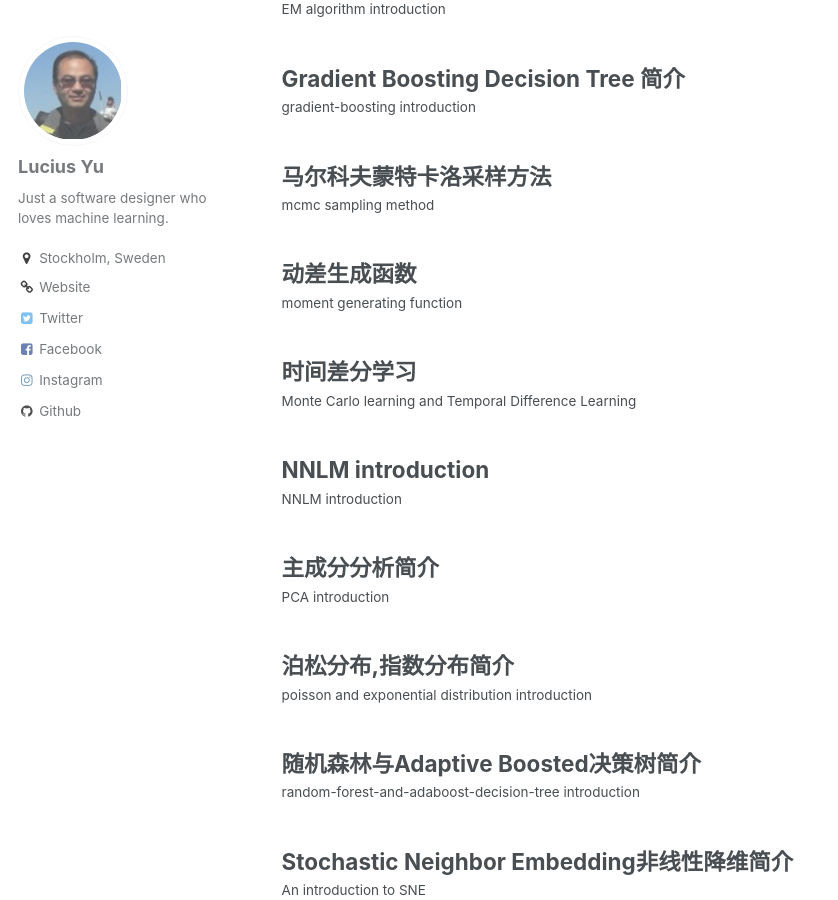
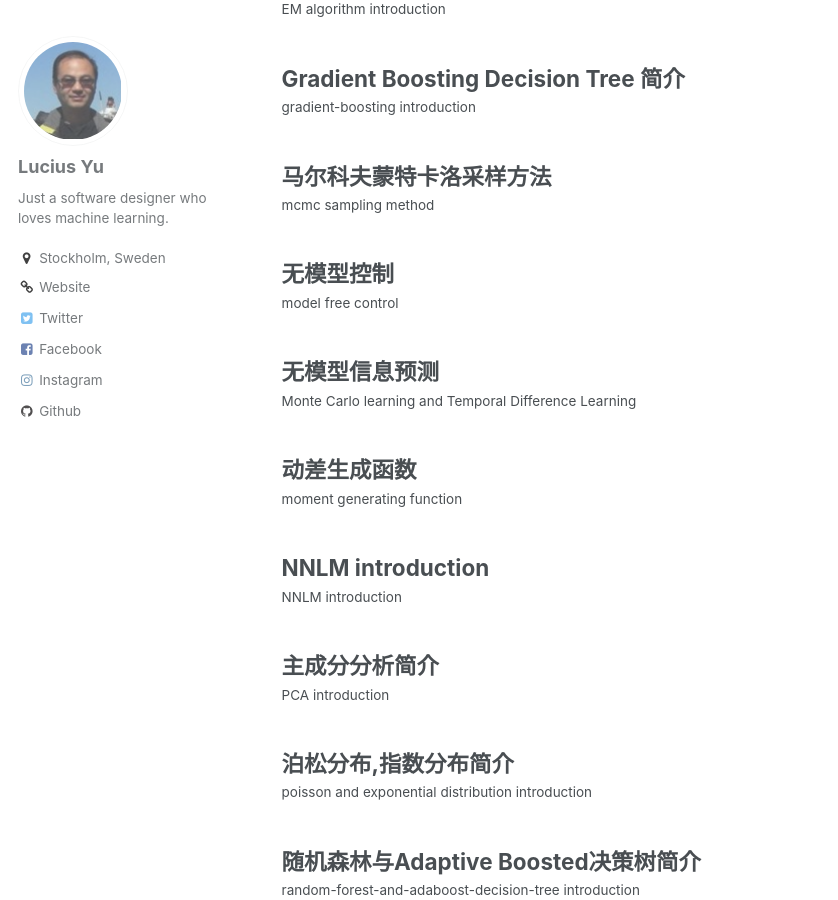
Before and after one commit to lucius-yu/lucius-yu.github.io, a Jekyll site: the page built from _pages/collection-archive.html, in a window 1280 px wide and 900 px high, scrolled down 737 px. Shown: the whole window, without its empty margins (0-838 px from the left). Built offline with Jekyll 4.4.1, drawn with Linux system fonts in a browser that asks for light colours; some of the changed lines change nothing that is shown.

Commit message:
rename monte-carlo-temporal-difference-learning to model-free-prediction and update with foreview and backview comparation

```diff
--- /dev/null
+++ b/_docs/model-free-control.md
@@ -0,0 +1,120 @@
+---
+title: 无模型控制
+permalink: /docs/rl_learning/model-free-control/
+excerpt: model free control
+created: 2018-06-26 03:40:15 +0200
+---
+
+
+## 说明
+
+解决无模型预测和无模型控制的问题. 包含两个部分
+
+* 策略评估 (policy evaluation)
+* 策略控制 (policy control)
+
+策略评估用于评估策略的好坏,而策略控制用来改进策略, 这里我们只讨论策略控制. 也就是结合策略评估提升策略的方法.
+
+包含以下几个方面
+
+* On-policy Monte Carlo control
+* On-policy Temporal Difference control
+* Off-policy learning
+
+On-policy 学习
+* "Learn on the job"
+* Learn about policy $\pi$ from experience sampled from $\pi$
+
+简言之, 一边干一边学, 从自身的经验中学习.
+
+Off-policy 学习
+* "Look over someone's shoulder"
+* Learn about policy $\pi$ from experience sampled from $\mu$
+
+简言之, 从别人的(服从其他策略的回合经验)中学习. 这种学习应当是离线的,不能一边干一边学.
+
+直接的想法当然是Off-policy和On-policy结合使用啦.
+
+## 通用的策略迭代框架
+
+![Generalised Policy Iteration](assets/markdown-img-paste-20180625104555870.png)
+
+## On-policy Monte Carlo control
+
+### 价值函数
+
+如果采用Greedy policy improvement,我们将使用什么价值函数来对策略进行评估?
+
+1. 采用状态-价值函数V(s), greedy policy improvement的更新
+$$ \pi^\prime(s) = \mathop{\arg\max}_{a \in A} R_s^a + P_{ss^\prime}^aV(s^\prime) $$
+
+2. 采用动作状态-价值函数Q(s,a), greedy policy improvement的更新
+$$ \pi^\prime(s) = \mathop{\arg\max_{a \in A} Q(s, a)} $$
+
+价值函数将由策略评估来估计, 如果采用状态-价值函数的话，在策略控制中还需要一个执行动作a后的状态转移概率，这个信息是mdp模型信息，在无模型信息的策略控制中就还需要额外的过程来估计这个信息，所以不如直接使用动作状态-价值函数Q(s,a)
+
+### $\epsilon$ -Greedy Exploration
+
+增强学习的特有问题, exploration-exploitation-dilemma, 不能简单执行贪婪的算法，总是简单的选择最大收益的动作, 需要有一些机会来进行探索. 对贪婪算法最简单直接的改进
+
+* 所有m个动作都需要有非零概率以便被尝试过
+* 以概率 $(1-\epsilon)$ 选择贪婪动作, 即选取收益最大的动作exploitation
+* 以概率 $\epsilon$ 选择去探索, 即以概率 )$\frac{\epsilon}{m}$ 随机选取动作
+
+$$ \begin{equation}
+\pi(a|s) =
+\begin{cases}
+\epsilon / m + 1 - \epsilon & {if \space a^* = \mathop{\arg\max}_{a \in A} Q(s,a) }\\
+\epsilon / m & \text{otherwise}
+\end{cases}
+\end{equation} $$
+
+$\epsilon$ -Greedy Policy Improvement是确保新策略一定好于至少等于旧策略. 也就是保证策略是提升的.
+直觉上是很清楚的，但是整个证明过程我没有完全明白
+
+$$ q_\pi (s, \pi^\prime(s)) = \sum_{a \in A} \pi^\prime(a|s) q_{\pi}(s,a) $$
+$$ = \epsilon / m \sum_{a \in A} q_\pi(s,a) + (1-\epsilon) \mathop{\max_{a \in A}}q_\pi(s,a) $$
+$$ \ge \epsilon / m \sum_{a \in A} q_\pi(s,a) + (1-\epsilon) \sum_{a \in A} \frac{\pi(a|s)-\epsilon/m}{1-\epsilon} q_\pi(s,a) $$
+$$ = \sum_{a \in A} \pi(a|s)q_\pi(s,a) = v_\pi(s)$$
+
+* 思路是计算基于新策略选择动作后的价值函数要大于旧策略的价值函数. 价值函数分两个部分,一个部分是以概率 $\epsilon / m$ 探索,其产生的价值不会有差异. 第二个部分是根据策略选择已知最优动作而产生的价值.
+* 直觉上很清楚，在经过可能发生的新的探索后, 对模型的信息有增益, 据此用贪婪算法选择的最优动作产生的价值会大于基于更少信息的旧策略的贪婪算法选择动作产生的价值
+
+
+### Monte Carlo Control的策略迭代
+
+![MC control policy iteration](../doc-images/reinforcement-learning/model-free-control-02.png)
+
+* 由任意一个价值函数Q和策略 $\pi$ 开始
+* 采用MC的方法, 即服从策略 $\pi$ 的条件下运行很多个回合, 来估计策略 $\pi$ 的动作状态-价值函数
+* 在对策略估计完成后, 采用 $\epsilon$-greedy 策略提升的方法更新策略到 $\pi^\prime$
+* 反复迭代直至收敛到贪婪算法下的最优价值函数和最优策略
+
+缺点是效率低下
+
+![MC control policy iteration every episdo](../doc-images/reinforcement-learning/model-free-control-03.png)
+
+一个直接的改进以提高效率的做法是在策略评估时,不是先执行多个回合然后评估一个准确的Q然后进行策略提升,而是在一个回合之后评估得到一个新的Q之后就立即进行策略提升. 有点类似Stochastic gradient descent的方式.
+
+### Greedy in the Limit with Infinite Exploration (GLIE)
+
+定义
+
+* 所有的状态-动作对应当能无限多次的被尝试到
+$$ \lim_{k \rightarrow \infty} N_k(s,a) = \infty$$
+* 策略应当收敛到一个贪婪策略
+$$ \lim_{k \rightarrow \infty} \pi_k (a|s) = I(a= \mathop{\arg\max_{a^\prime \in A}} Q_k(s,a)) $$
+
+例如 当 $\epsilon_k = \frac{1}{k}$ 时,随着k增大, $\epsilon$ 趋近于0, 此时的 $\epsilon-greedy$ 符合GLIE
+
+### GLIE Monte Carlo Control的策略迭代
+
+* 使用策略 $\pi$, 进行第k个回合的采样
+* 对于该回合中的每个状态 $S_t$ 和动作 $A_t$, 使用下面的方式更新状态动作-价值函数 Q
+$$ N(S_t, A_t) \leftarrow N(S_t,A_t) + 1 $$
+$$ Q(S_t, A_t) \leftarrow Q(S_t,A_t) + \frac{1}{N(S_t,A_t)(G_t-Q(S_t,A_t))}$$
+* 使用 $\epsilon-greedy$ 进行策略提升
+
+## 参考
+
+http://www0.cs.ucl.ac.uk/staff/D.Silver/web/Teaching_files/control.pdf
--- a/_docs/monte-carlo-and-temporal-difference-learning.md
+++ b/_docs/model-free-prediction.md
@@ -1,6 +1,6 @@
 ---
-title: 时间差分学习
-permalink: /docs/rl_learning/monte-carlo-and-temporal-difference-learning/
+title: 无模型信息预测
+permalink: /docs/rl_learning/model-free-prediction/
 excerpt: Monte Carlo learning and Temporal Difference Learning
 created: 2018-06-07 03:40:15 +0200
 ---
@@ -16,14 +16,14 @@
 
 Model-free learning指我们将解决一个MDP(马尔科夫决策过程)问题,但是我们不知道控制该MDP的模型信息. 而在采用动态规划解决MDP问题时,我们是需要知道模型信息的,例如给定状态和动作,我们知道转移到新的不同状态的概率.
 
-而解决model-free learning的问题，我们讨论
+而解决model-free的学习问题，我们讨论
 
 * Monte Carlo learning
 * Temporal Difference Learning
 
 ### 符号
 
-![notations]({{site.url}}/doc-images/reinforcement-learning/monte-carlo-temporal-difference-learning-01.png)
+![notations]({{site.url}}/doc-images/reinforcement-learning/model-free-prediction-01.png)
 
 State-value function 给出在服从策略$\pi$时状态s的真正价值. 从等式中看出是一个递归过程.
 
@@ -72,7 +72,7 @@
 
 前面说的是每次访问状态s都累积求平均的做法,还有一种是在一个回合中只考虑首次访问状态的累积求和方法。
 
-![first visit MC]({{site.url}}/doc-images/reinforcement-learning/monte-carlo-temporal-difference-learning-02.png)
+![first visit MC]({{site.url}}/doc-images/reinforcement-learning/model-free-prediction-02.png)
 
 ### 备注
 
@@ -86,11 +86,11 @@
 
 * model free 学习
 * 价值更新无需等待回合结束,使用bootstrapping
-* 使用一个估计(上回合后的t+1的回报估计值)来更新另一个估计.
+* 使用一个估计(历史的t+1的回报估计值)来更新另一个估计.
 
 ### MC与TD的对比
 
-![MC and TD]({{site.url}}/doc-images/reinforcement-learning/monte-carlo-temporal-difference-learning-03.png)
+![MC and TD]({{site.url}}/doc-images/reinforcement-learning/model-free-prediction-03.png)
 
 从更新公式来看, TD是有偏估计因为V的估计用到了另一个估计量, 而MC是无偏估计,无偏估计量的期望等于真值.
 
@@ -104,7 +104,7 @@
 
 Driving Home Example
 
-![Driving Home]({{site.url}}/doc-images/reinforcement-learning/monte-carlo-temporal-difference-learning-04.png)
+![Driving Home]({{site.url}}/doc-images/reinforcement-learning/model-free-prediction-04.png)
 
 * Predicted Time to Go ($V(S_t)$)是从历史回合中特出的估计值
 * 当离开办公室时, 预估总时间为30
@@ -121,7 +121,7 @@
 
 收敛速度比较, 采用MRP过程来对比MC和TD的收敛速度. MRP是没有action的MDP. 一个随机游走的MRP过程,如下图
 
-![Random Walk]({{site.url}}/doc-images/reinforcement-learning/monte-carlo-temporal-difference-learning-05.png)
+![Random Walk]({{site.url}}/doc-images/reinforcement-learning/model-free-prediction-05.png)
 
 由中间点C开始,每一步为50%向左或者向右, 移动到最左边或者最右边结束, 如果最右边结束则有奖励1, 其他情况奖励为0.
 
@@ -130,7 +130,7 @@
 
 结果如下
 
-![convergence]({{site.url}}/doc-images/reinforcement-learning/monte-carlo-temporal-difference-learning-06.png)
+![convergence]({{site.url}}/doc-images/reinforcement-learning/model-free-prediction-06.png)
 
 * TD收敛快很多
 * 有些TD曲线先下降而后略有上升只是由于最后一步的步长造成的, 一直运行下去的还是会稳定收敛的.
@@ -155,7 +155,7 @@
 
 n步TD学习(预测问题)的例子, 19状态的随机游走, n=1 就是TD(0), 而n=512时就很接近MC学习. 在下面的例子中看出有时n取中间值例如4或者8时同时 $\alpha$ 为 0.2或者0.4好于两个极端值的情况
 
-![n step TD RandomWalk Comparation]({{site.url}}/doc-images/reinforcement-learning/monte-carlo-temporal-difference-learning-07.png)
+![n step TD RandomWalk Comparation]({{site.url}}/doc-images/reinforcement-learning/model-free-prediction-07.png)
 
 ### TD $(\lambda)$
 
@@ -172,14 +172,13 @@
 
 备注, $(1-\lambda)$ 实际上也就是归一化因子
 
-![TD lambda weighting]({{site.url}}/doc-images/reinforcement-learning/monte-carlo-temporal-difference-learning-08.png)
-(assets/markdown-img-paste-20180620154202412.png)
+![TD lambda weighting]({{site.url}}/doc-images/reinforcement-learning/model-free-prediction-08.png)
 
 #### 前向视角
 
 该视角也是 $TD(\lambda)$ 的定义, 需要用到将来直到回合终止时刻的回报加权和,
 
-![TD lambda forward view]({{site.url}}/doc-images/reinforcement-learning/monte-carlo-temporal-difference-learning-09.png)
+![TD lambda forward view]({{site.url}}/doc-images/reinforcement-learning/model-free-prediction-09.png)
 
 更新公式
 
@@ -224,6 +223,14 @@
 
 We propagate current error information into the states we visited in the past. This allows us to combine the n-step returns in an online fashion
 
+#### 前向和后向视角对比
+
+之所以单独一节，是因为这个对理解整个TD $(\lambda)$ 很有帮助。
+
+* 前向视角是从定义来的, 对于t时刻的价值来说, 将来的每个时刻(包括t+1,t+2,...)的价值(及估计)都提供了有用的信息. 我们用加权和的方式来估计(确定)当前t时刻的价值。
+* 后向视角便于计算和在线更新. 对于t时刻, 根据即时奖励和状态估计价值, 而估计出的价值对以前的每个时刻(t-1, t-2,...)的价值估计提供帮助. 采用Eligibility Trace的方式累积到以前的价值估计中去, 使以前时刻的价值估计包含都当前价值估计的信息.
+* 前向后向视角的价值更新是一致的.这里就不推导公式了
+
 
 ## 参考
 
```
Also changed, not shown: doc-images/reinforcement-learning/model-free-control-02.PNG (added), doc-images/reinforcement-learning/model-free-control-03.PNG (added), doc-images/reinforcement-learning/model-free-prediction-01.png (renamed from doc-images/reinforcement-learning/monte-carlo-temporal-difference-learning-01.png), doc-images/reinforcement-learning/model-free-prediction-02.png (renamed from doc-images/reinforcement-learning/monte-carlo-temporal-difference-learning-02.png), doc-images/reinforcement-learning/model-free-prediction-03.png (renamed from doc-images/reinforcement-learning/monte-carlo-temporal-difference-learning-03.png), doc-images/reinforcement-learning/model-free-prediction-04.png (renamed from doc-images/reinforcement-learning/monte-carlo-temporal-difference-learning-04.png), doc-images/reinforcement-learning/model-free-prediction-05.png (renamed from doc-images/reinforcement-learning/monte-carlo-temporal-difference-learning-05.png), doc-images/reinforcement-learning/model-free-prediction-06.png (renamed from doc-images/reinforcement-learning/monte-carlo-temporal-difference-learning-06.png), doc-images/reinforcement-learning/model-free-prediction-07.png (renamed from doc-images/reinforcement-learning/monte-carlo-temporal-difference-learning-07.png), doc-images/reinforcement-learning/model-free-prediction-08.png (renamed from doc-images/reinforcement-learning/monte-carlo-temporal-difference-learning-08.png), doc-images/reinforcement-learning/model-free-prediction-09.png (renamed from doc-images/reinforcement-learning/monte-carlo-temporal-difference-learning-09.png).
